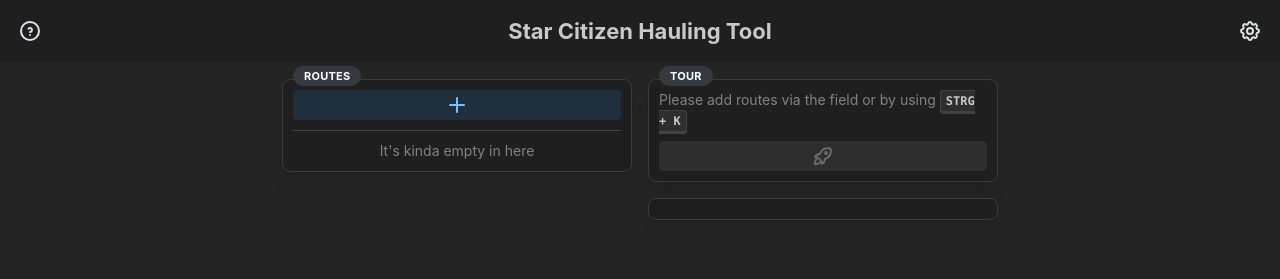
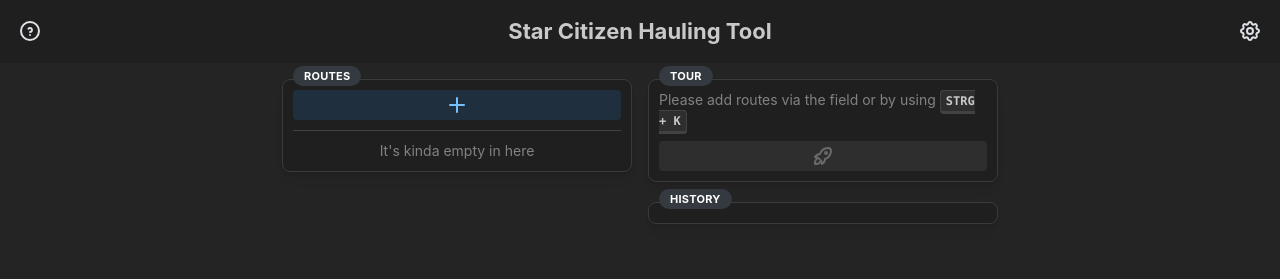
Before and after one commit to KastenMonster/StarCitizenHaulingTool, a React (Vite) app: page / in a window 1280 px wide. Shown: the top 279 px of the page. Built offline with nearby package versions, Linux system fonts and the light colour scheme.

Commit message:
feat: progress

```diff
--- a/src/padges/Main/Main.module.css
+++ b/src/padges/Main/Main.module.css
@@ -21,7 +21,7 @@
 .widgetWrapper {
     position: relative;
     display: flex;
-    gap: var(--mantine-spacing-md);
+    gap: var(--mantine-spacing-lg);
     flex-flow: column;
     width: 350px;
     box-sizing: border-box;
@@ -34,7 +34,7 @@
     background-color: var(--mantine-color-dark-8);
     padding: var(--mantine-spacing-xs);
     border-radius: var(--mantine-radius-md);
-    box-shadow: var(--mantine-shadow-md);
+    box-shadow: var(--mantine-shadow-sm);
     border: 1px solid var(--mantine-color-dark-5);
     height: fit-content;
     transition: .4s;
--- a/src/padges/Main/Main.tsx
+++ b/src/padges/Main/Main.tsx
@@ -2,6 +2,7 @@
 import classes from './Main.module.css';
 import CreateRouteWidget from './components/CreateRouteWidget';
 import TourWidget from './components/TourWidget';
+import HistoryWidget from './components/HistoryWidget';
 
 const Main = () => {
   const mainRef = useRef<HTMLDivElement>(null);
@@ -18,7 +19,9 @@
           <div className={classes.widget} style={{ maxHeight: '50%' }}>
             <TourWidget />
           </div>
-          <div className={classes.widget}></div>
+          <div className={classes.widget}>
+            <HistoryWidget />
+          </div>
         </div>
       </div>
     </main>
--- a/src/padges/Main/components/CreateRouteWidget.tsx
+++ b/src/padges/Main/components/CreateRouteWidget.tsx
@@ -42,7 +42,7 @@
         label={
           <>
             <Text size="sm">Create a new route</Text>
-            <Text fs={'italic'} c={'dimmed'}>
+            <Text fs={'italic'} size='sm' c={'dimmed'}>
               STRG + K
             </Text>
           </>
--- /dev/null
+++ b/src/padges/Main/components/HistoryWidget.tsx
@@ -0,0 +1,19 @@
+import { Badge } from "@mantine/core"
+
+const HistoryWidget = () => {
+    return (
+        <>
+            <Badge
+                color="gray"
+                style={{
+                position: 'absolute',
+                top: 0,
+                left: '10px',
+                transform: 'translateY(-70%)',
+                }}
+            >History</Badge>
+        </>
+    )
+}
+
+export default HistoryWidget
```
